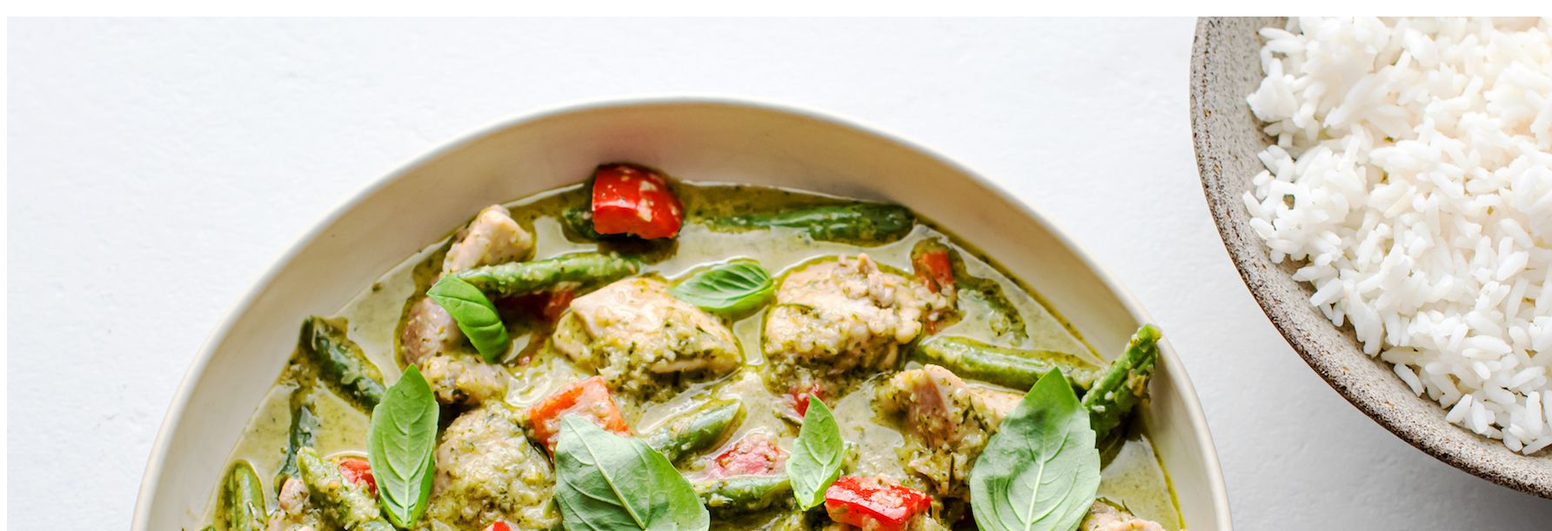
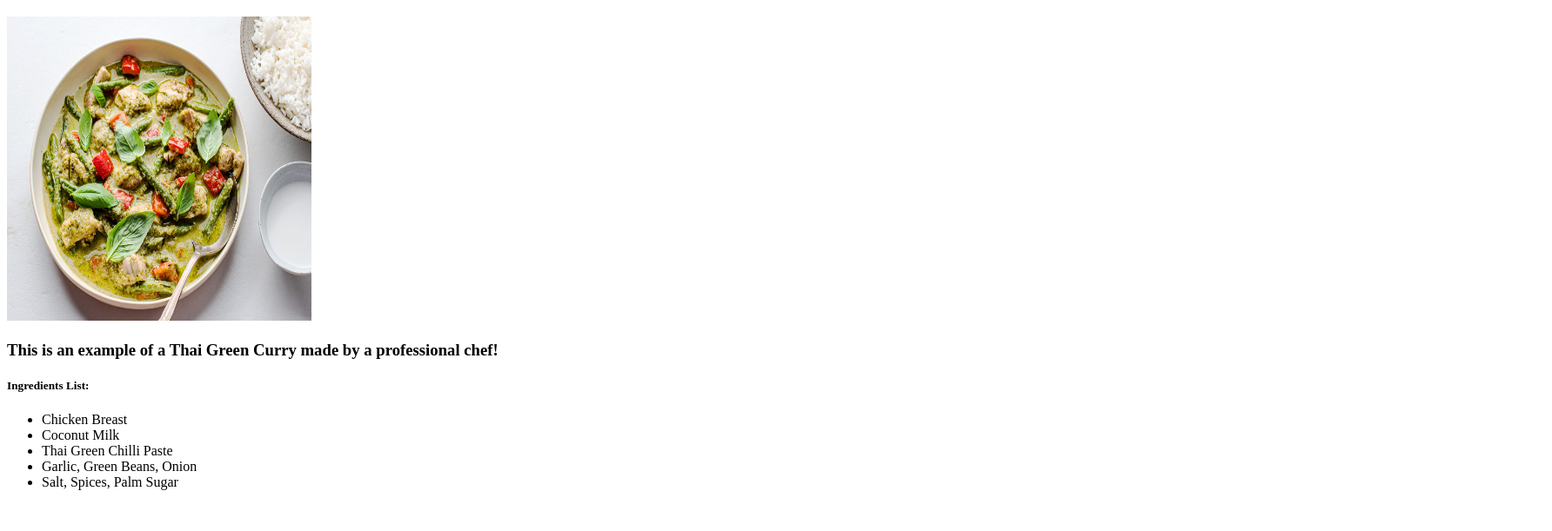
Before and after one commit to jMorton95/First_HTML_TOP, a plain HTML site: page odin-recipes/recipes/thai-green-curry.html in a window 1280 px wide. Shown: the part 61-672 px from the top of the page at 87% size, 1784 px wide, since content can reach past the window. Drawn offline with Linux system fonts and the light colour scheme.

Commit message:
Added an ingredients list

```diff
--- a/odin-recipes/recipes/thai-green-curry.html
+++ b/odin-recipes/recipes/thai-green-curry.html
@@ -8,7 +8,21 @@
 </head>
 <body>
     <h1>Thai Green Curry Recipe!</h1>
-    <img src="../recipe-images/thai-green-curry.jpg" alt="Finished Thai Green Curry">
+
+    <img src="../recipe-images/thai-green-curry.jpg" width="350" height="350" alt="Finished Thai Green Curry">
+
+    <h3>This is an example of a Thai Green Curry made by a professional chef!</h3>
+
+    <h5>Ingredients List:</h5>
+
+    <ul>
+        <li>Chicken Breast</li>
+        <li>Coconut Milk</li>
+        <li>Thai Green Chilli Paste</li>
+        <li>Garlic, Green Beans, Onion</li>
+        <li>Salt, Spices, Palm Sugar</li>
+    </ul>
+
 
 </body>
 </html>
```
